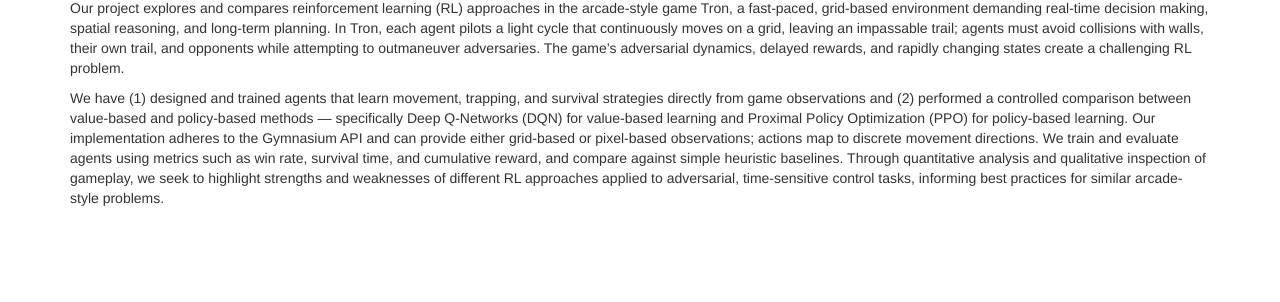
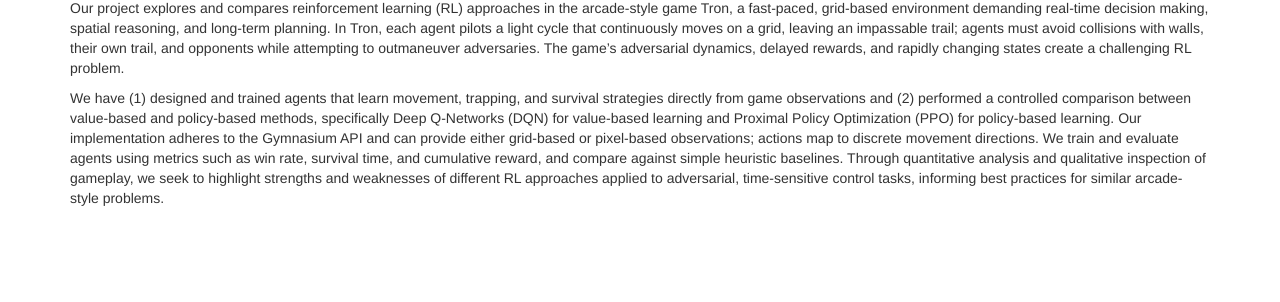
Before and after one commit to gauravkriplani/Tron.ai, a Jekyll site: the page built from docs/status.md, in a window 1280 px wide. Shown: the part 211-513 px from the top of the page. Built offline with Jekyll 4.4.1, drawn with Linux system fonts in a browser that asks for light colours.

Commit message:
brushed up status

```diff
--- a/docs/status.md
+++ b/docs/status.md
@@ -7,4 +7,4 @@ title:  Status
 
 Our project explores and compares reinforcement learning (RL) approaches in the arcade-style game Tron, a fast-paced, grid-based environment demanding real-time decision making, spatial reasoning, and long-term planning. In Tron, each agent pilots a light cycle that continuously moves on a grid, leaving an impassable trail; agents must avoid collisions with walls, their own trail, and opponents while attempting to outmaneuver adversaries. The game’s adversarial dynamics, delayed rewards, and rapidly changing states create a challenging RL problem.
 
-We have (1) designed and trained agents that learn movement, trapping, and survival strategies directly from game observations and (2) performed a controlled comparison between value-based and policy-based methods — specifically Deep Q-Networks (DQN) for value-based learning and Proximal Policy Optimization (PPO) for policy-based learning. Our implementation adheres to the Gymnasium API and can provide either grid-based or pixel-based observations; actions map to discrete movement directions. We train and evaluate agents using metrics such as win rate, survival time, and cumulative reward, and compare against simple heuristic baselines. Through quantitative analysis and qualitative inspection of gameplay, we seek to highlight strengths and weaknesses of different RL approaches applied to adversarial, time-sensitive control tasks, informing best practices for similar arcade-style problems.
+We have (1) designed and trained agents that learn movement, trapping, and survival strategies directly from game observations and (2) performed a controlled comparison between value-based and policy-based methods, specifically Deep Q-Networks (DQN) for value-based learning and Proximal Policy Optimization (PPO) for policy-based learning. Our implementation adheres to the Gymnasium API and can provide either grid-based or pixel-based observations; actions map to discrete movement directions. We train and evaluate agents using metrics such as win rate, survival time, and cumulative reward, and compare against simple heuristic baselines. Through quantitative analysis and qualitative inspection of gameplay, we seek to highlight strengths and weaknesses of different RL approaches applied to adversarial, time-sensitive control tasks, informing best practices for similar arcade-style problems.
```
